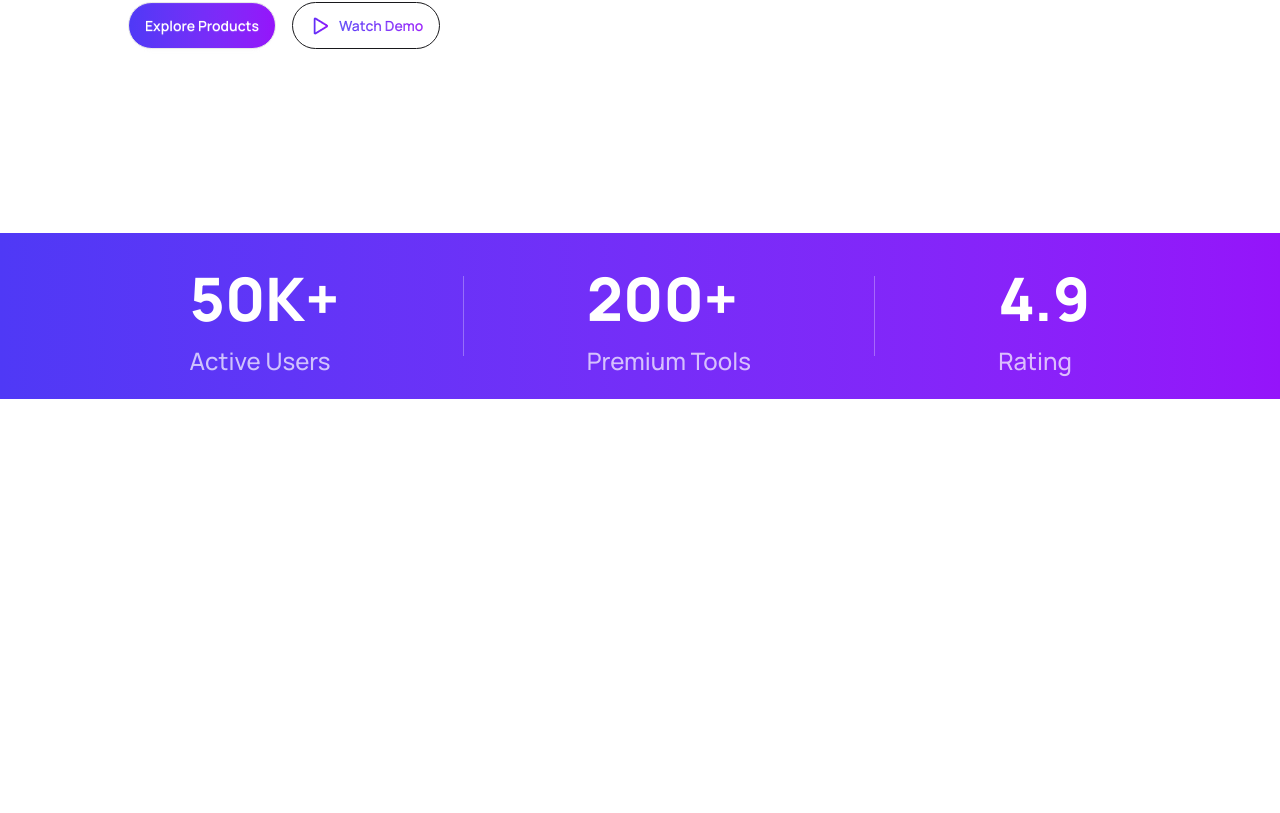
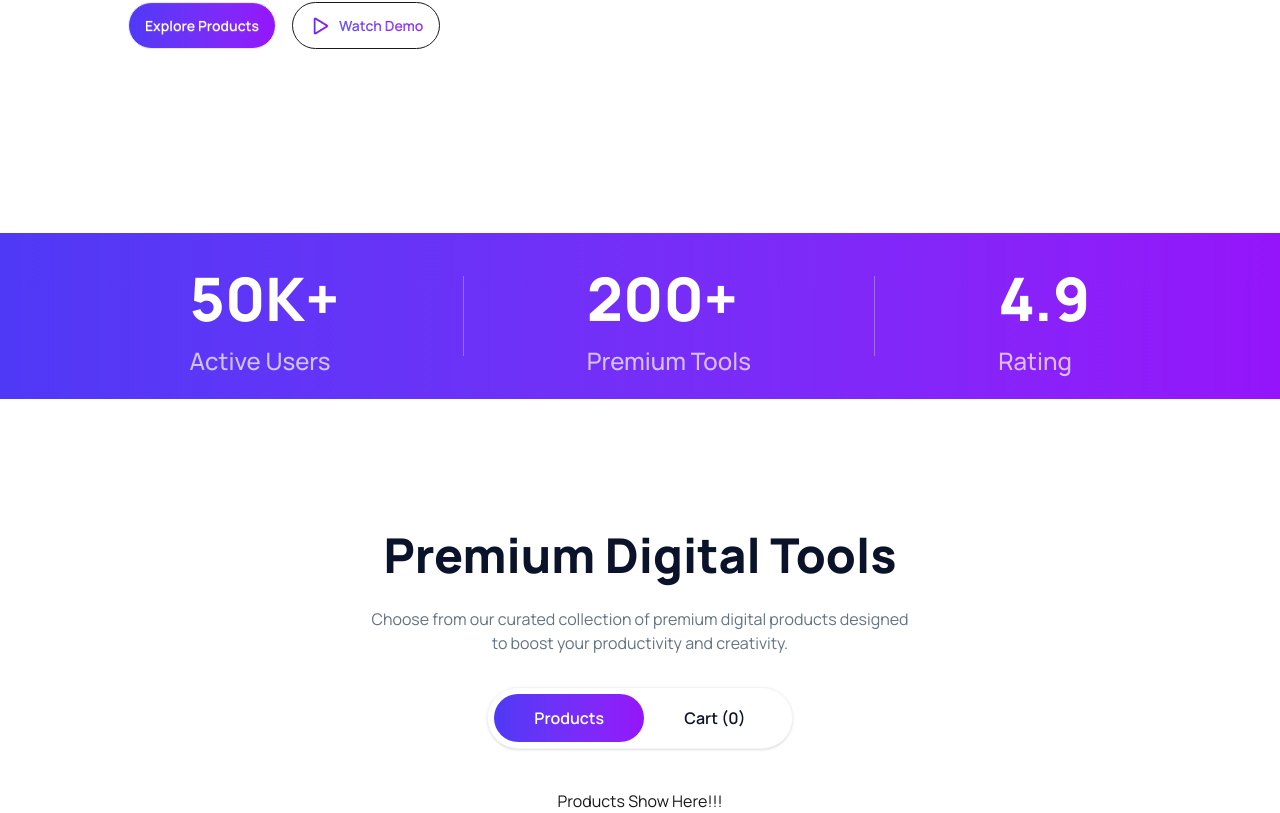
Before and after one commit to Abid-Hossain-Sifat/Assignment6-DigiTools-Platform, a React (Vite) app: page / in a window 1280 px wide. Shown: the part 734-1547 px from the top of the page. Before the commit the page ends 1133 px from the top, so only its background shows below. Built offline with nearby package versions, Linux system fonts and the light colour scheme.

Commit message:
Complete Tabs component

```diff
--- a/src/App.jsx
+++ b/src/App.jsx
@@ -3,6 +3,7 @@ import './App.css'
 import Banner from './Banner'
 import Navbar from './Navbar'
 import Statistics from './Statistics'
+import Tabs from './Tabs'
 
 function App() {
 
@@ -11,6 +12,7 @@ function App() {
     <Navbar></Navbar>
     <Banner></Banner>
     <Statistics></Statistics>
+    <Tabs></Tabs>
     </>
   )
 }
--- /dev/null
+++ b/src/Tabs.jsx
@@ -0,0 +1,54 @@
+import { useState } from 'react';
+
+const ProductSection = () => {
+  const [activeTab, setActiveTab] = useState('products');
+
+  return (
+    <div className='mt-30'>
+      <div className='max-w-[80%] mx-auto flex flex-col items-center'>
+        <div className='text-center mb-8'>
+          <h1 className='text-[48px] font-extrabold text-[#0B132A]'>
+            Premium Digital Tools
+          </h1>
+          <p className='text-[16px] leading-6 text-[#627382] max-w-2xl mx-auto mt-4'>
+            Choose from our curated collection of premium digital products designed <br />
+            to boost your productivity and creativity.
+          </p>
+        </div>
+
+        <div className="inline-flex p-1.5 border border-gray-100 rounded-full shadow-sm bg-white">
+          <button
+            onClick={() => setActiveTab('products')}
+            className={`px-10 py-3 rounded-full font-semibold transition-all duration-300 ${
+              activeTab === 'products'
+                ? 'bg-linear-to-r from-[#4F39F6] to-[#9514FA] text-white'
+                : 'text-[#0B132A] hover:bg-gray-50'
+            }`}
+          >
+            Products
+          </button>
+
+          <button
+            onClick={() => setActiveTab('cart')}
+          className={`px-10 py-3 rounded-full font-semibold transition-all duration-300 ${
+              activeTab === 'cart'
+                ? 'bg-linear-to-r from-[#4F39F6] to-[#9514FA] text-white'
+                : 'text-[#0B132A] hover:bg-gray-50'
+            }`}
+          >
+            Cart (<span id='cartCount'>0</span>)
+          </button>
+
+        </div>
+
+        <div className="mt-10">
+            {activeTab === 'products' && <div>Products Show Here!!!</div>}
+            {activeTab === 'cart' && <div>after Add Cart Item Show here  !!!!</div>}
+        </div>
+
+      </div>
+    </div>
+  );
+};
+
+export default ProductSection;
```
